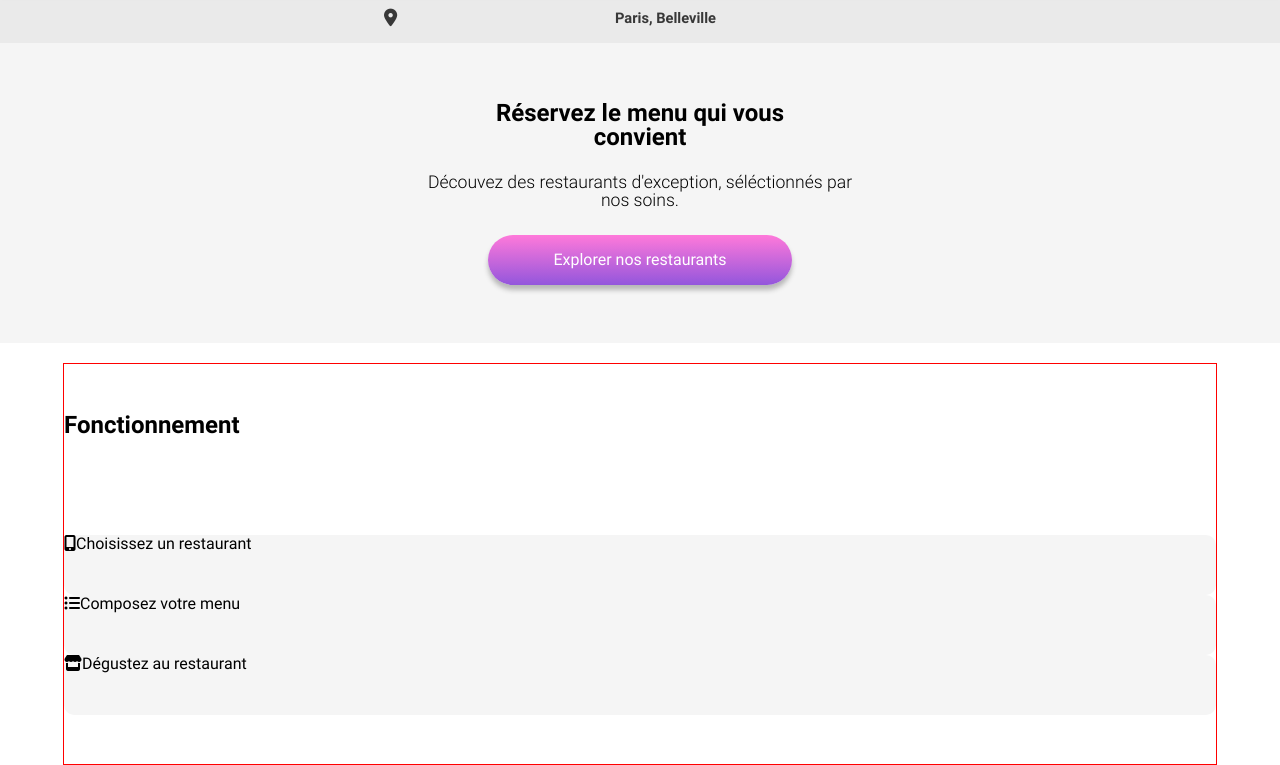
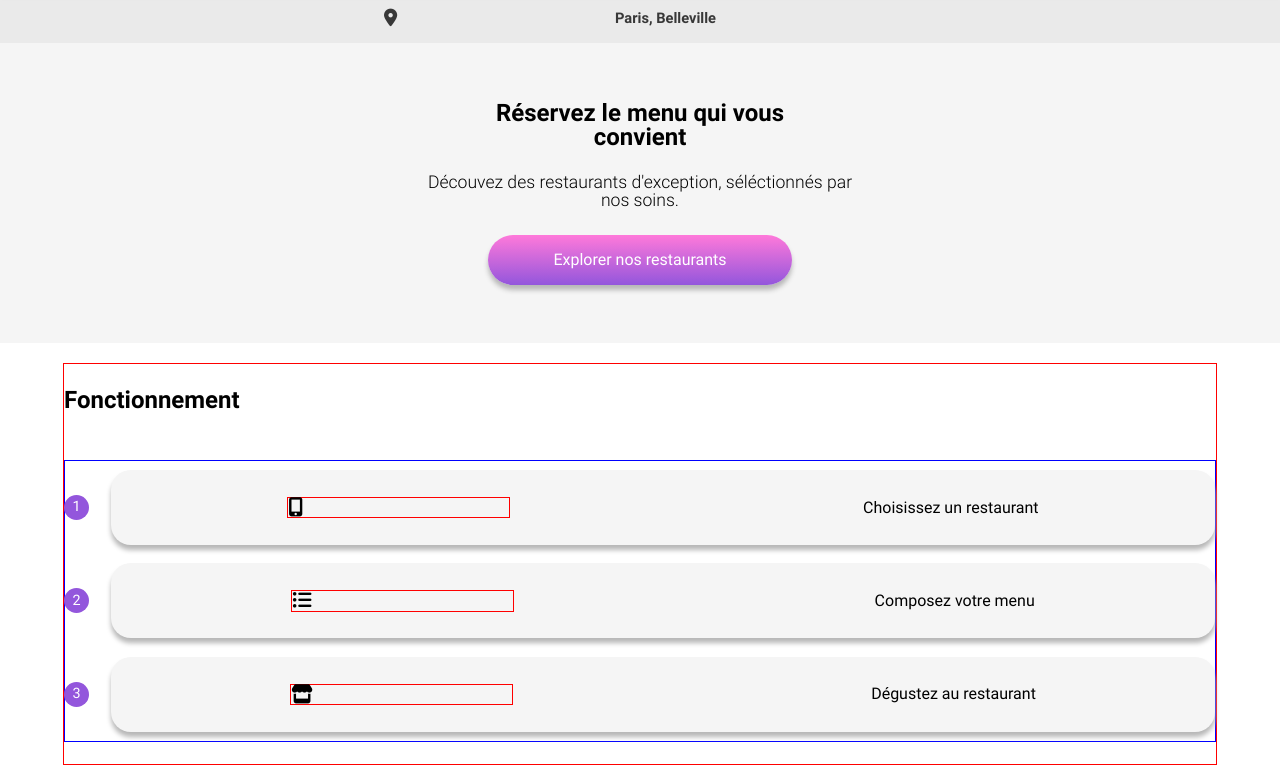
Before and after one commit to Syllgithub/GalandAurelien_3_15032021, a plain HTML site: page index.html in a window 1280 px wide. Shown: the part 67-832 px from the top of the page. Drawn offline with Linux system fonts and the light colour scheme.

Commit message:
Update font path

```diff
--- a/index.html
+++ b/index.html
@@ -39,13 +39,14 @@
         <div class="operating__body">
           <ol class="operating__list">
             <li class="operating-btn">
-              <i class="fas fa-mobile-alt"></i>Choisissez un restaurant
+              <span>1</span><i class="fas fa-mobile-alt"></i>Choisissez un
+              restaurant
             </li>
             <li class="operating-btn">
-              <i class="fas fa-list-ul"></i>Composez votre menu
+              <span>2</span><i class="fas fa-list-ul"></i>Composez votre menu
             </li>
             <li class="operating-btn">
-              <i class="fas fa-store"></i>Dégustez au restaurant
+              <span>3</span><i class="fas fa-store"></i>Dégustez au restaurant
             </li>
           </ol>
         </div>
--- a/scss/Base/_typography.scss
+++ b/scss/Base/_typography.scss
@@ -1,14 +1,14 @@
 @font-face {
   font-family: "Roboto";
-  src: url("/media/fonts/Roboto/Roboto-Regular.ttf");
+  src: url("../../media/fonts/Roboto/Roboto-Regular.ttf");
 }
 
 @font-face {
   font-family: "Roboto-bold";
-  src: url("/media/fonts/Roboto/Roboto-Bold.ttf");
+  src: url("../../media/fonts/Roboto/Roboto-Bold.ttf");
 }
 
 @font-face {
   font-family: "Roboto-light";
-  src: url("/media/fonts/Roboto/Roboto-Light.ttf");
+  src: url("../../media/fonts/Roboto/Roboto-Light.ttf");
 }
--- a/scss/Components/_buttons.scss
+++ b/scss/Components/_buttons.scss
@@ -11,7 +11,8 @@
 }
 
 .operating-btn {
-  height: 60px;
+  height: 75px;
   background-color: id-colors(light-global-grey);
-  border-radius: 10px;
+  border-radius: 20px;
+  box-shadow: 0 5px 5px id-colors(l-dark-global-grey);
 }
--- a/scss/Pages/_home.scss
+++ b/scss/Pages/_home.scss
@@ -46,9 +46,39 @@
     font-family: "Roboto-bold";
     font-size: 1.5em;
   }
+  &__body {
+    height: 70%;
+  }
   &__list {
+    height: 100%;
+    border: 1px solid blue; /**/
     display: flex;
     flex-direction: column;
     justify-content: space-around;
+    li {
+      width: 96%;
+      display: flex;
+      justify-content: space-around;
+      align-items: center;
+      margin-left: auto;
+      span {
+        height: 25px;
+        width: 25px;
+        font-size: 0.9em;
+        border-radius: 50%;
+        color: id-colors(white);
+        background-color: id-colors(primary);
+        display: flex;
+        justify-content: center;
+        align-items: center;
+        position: absolute;
+        left: 5%;
+      }
+      i {
+        border: 1px solid red;
+        width: 20%;
+        font-size: 1.2em;
+      }
+    }
   }
 }
```
Also changed, not shown: css/main.css, 1 other file.
